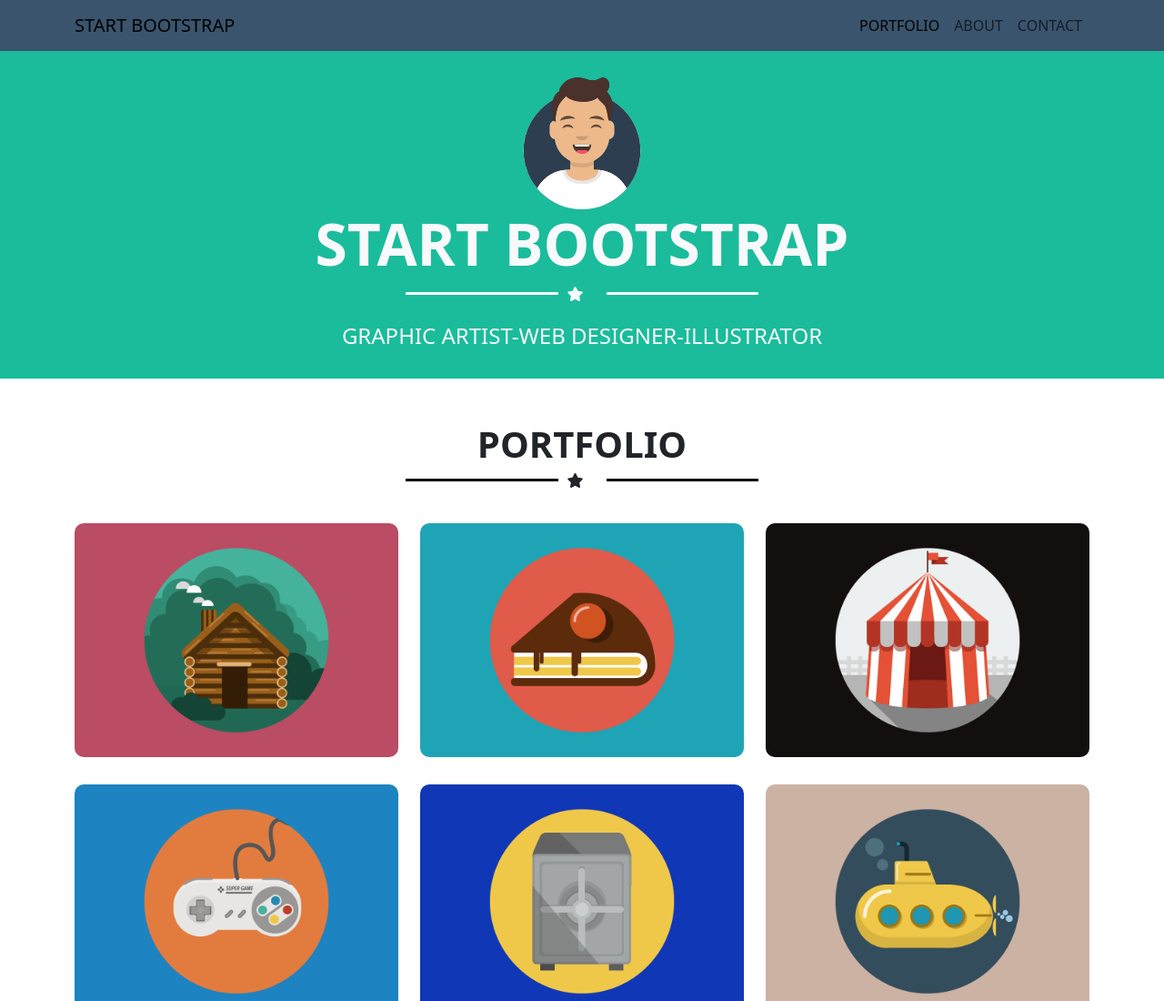
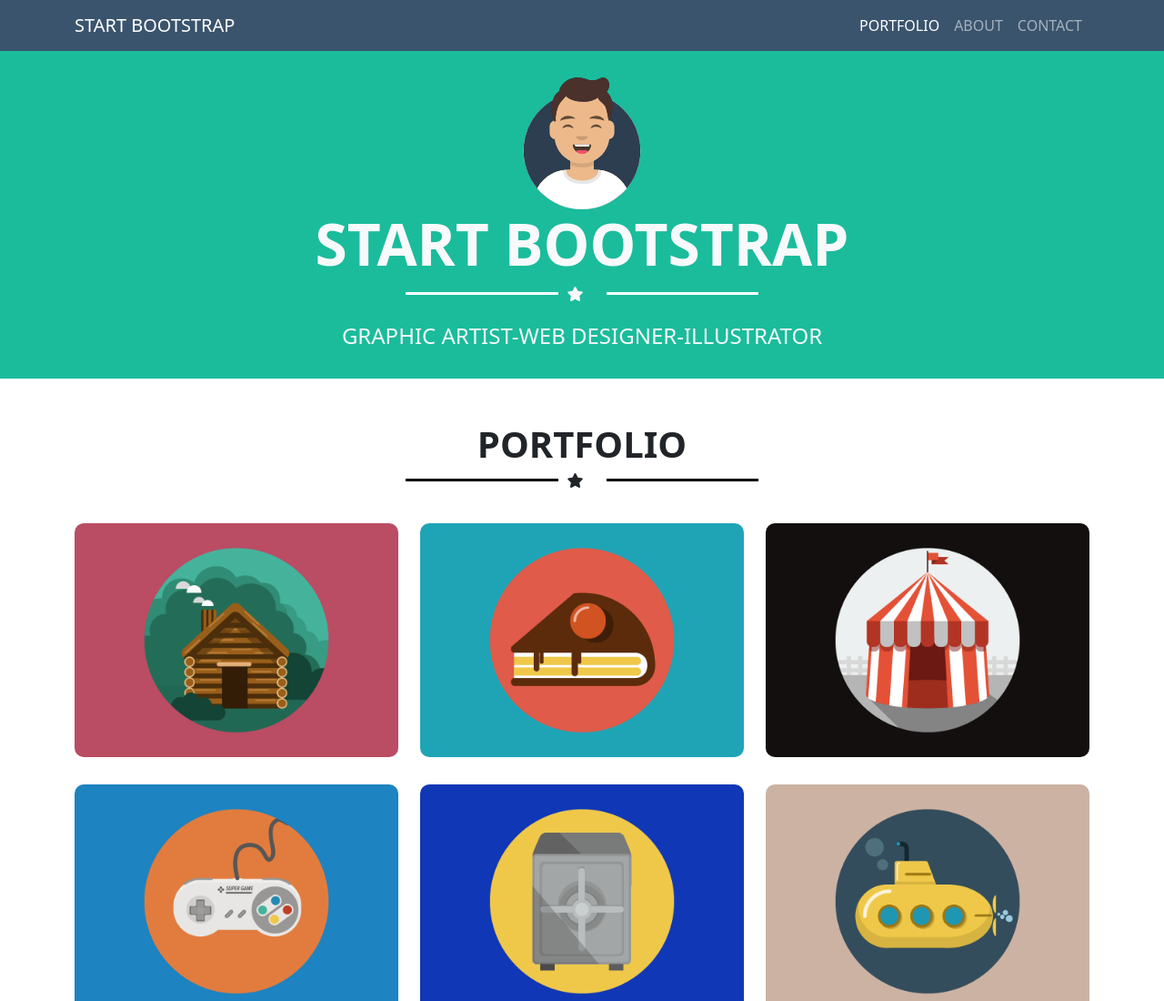
Before and after one commit to albertostizzoli/html-css-bootstrap-freelancer, a plain HTML site: page index.html in a window 1280 px wide. Shown: the top 1100 px of the page at 91% size. Drawn offline with nearby package versions, Linux system fonts and the light colour scheme.

Commit message:
Adjusments Color Text on Navbar

```diff
--- a/index.html
+++ b/index.html
@@ -14,7 +14,7 @@
 <body>
     <!-- inizio intestazione -->
     <header class="my-bg-2">
-        <nav class="navbar navbar-expand-lg text-light">
+        <nav class="navbar navbar-expand-lg navbar-dark">
             <div class="container">
                 <a class="navbar-brand" href="#">START BOOTSTRAP</a>
                 <button class="navbar-toggler" type="button" data-bs-toggle="collapse" data-bs-target="#navbarNav"
```
